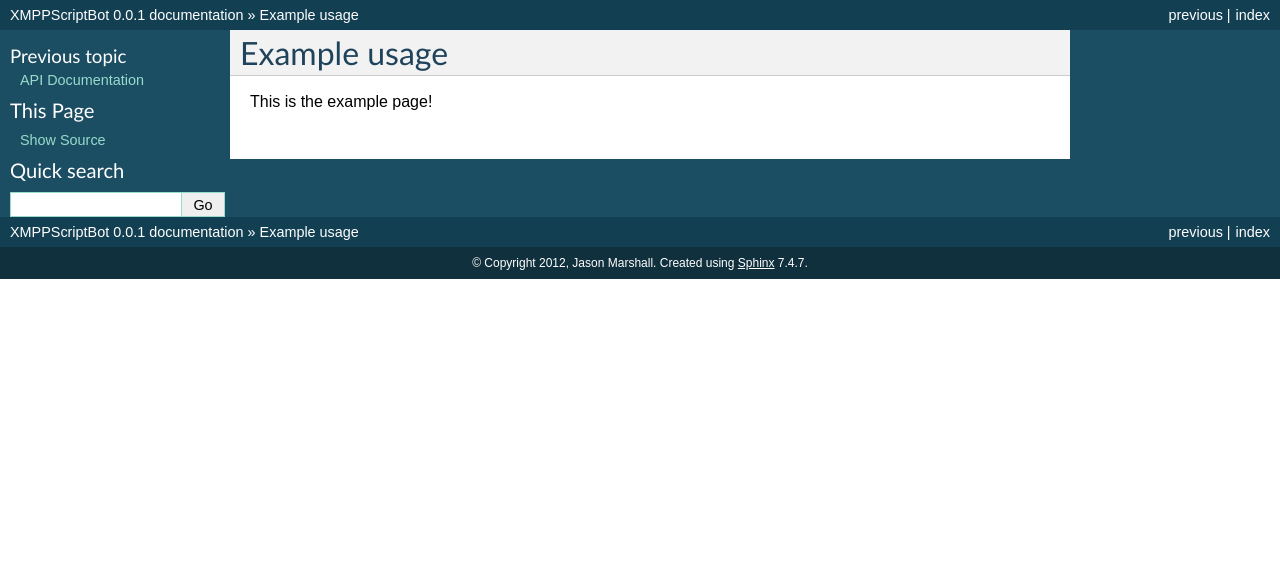
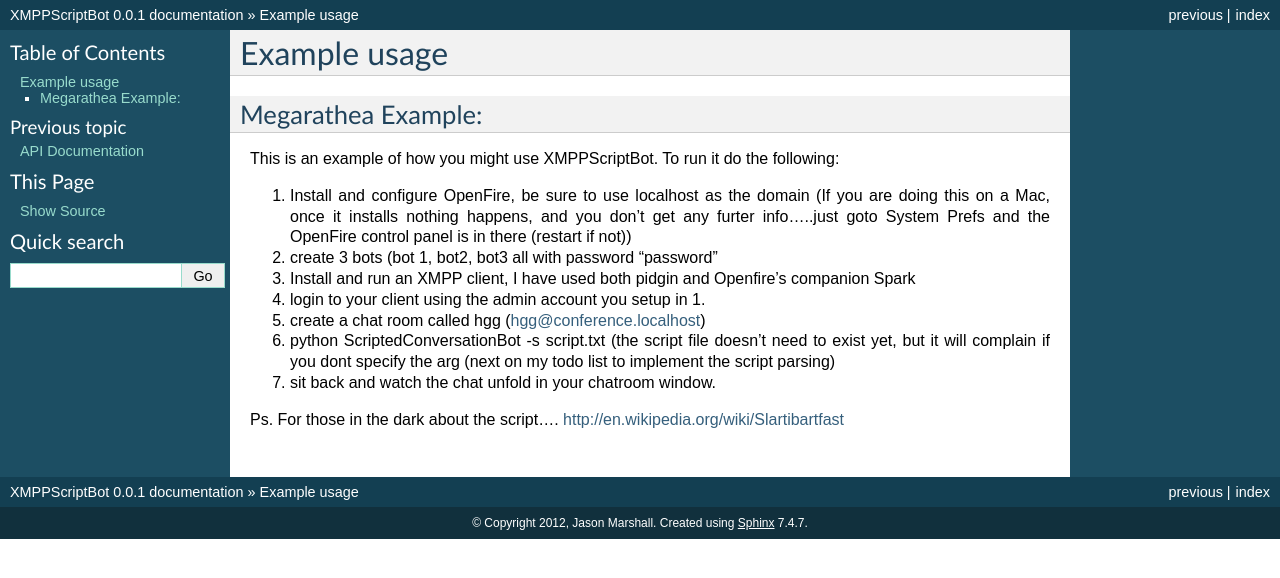
Before and after one commit to ctrlspc/XMPPScriptBot, a Sphinx documentation site: the page built from docs/source/example.rst, in a window 1280 px wide. Shown: the top 578 px of the page. Built offline with Sphinx 7.4.7, drawn with Linux system fonts in a browser that asks for light colours.

Commit message:
documented the example usage

```diff
--- a/docs/source/example.rst
+++ b/docs/source/example.rst
@@ -1,4 +1,17 @@
 Example usage
 =================
 
-This is the example page!
+Megarathea Example:
+--------------------
+
+This is an example of how you might use XMPPScriptBot. To run it do the following:
+
+1. Install and configure OpenFire, be sure to use localhost as the domain (If you are doing this on a Mac, once it installs nothing happens, and you don't get any furter info.....just goto System Prefs and the OpenFire control panel is in there (restart if not))
+2. create 3 bots (bot 1, bot2, bot3 all with password "password"
+3. Install and run an XMPP client, I have used both pidgin and Openfire's companion Spark
+4. login to your client using the admin account you setup in 1.
+5. create a chat room called hgg (hgg@conference.localhost)
+6. python ScriptedConversationBot -s script.txt (the script file doesn't need to exist yet, but it will complain if you dont specify the arg (next on my todo list to implement the script parsing)
+7. sit back and watch the chat unfold in your chatroom window.
+
+Ps. For those in the dark about the script.... http://en.wikipedia.org/wiki/Slartibartfast
```
